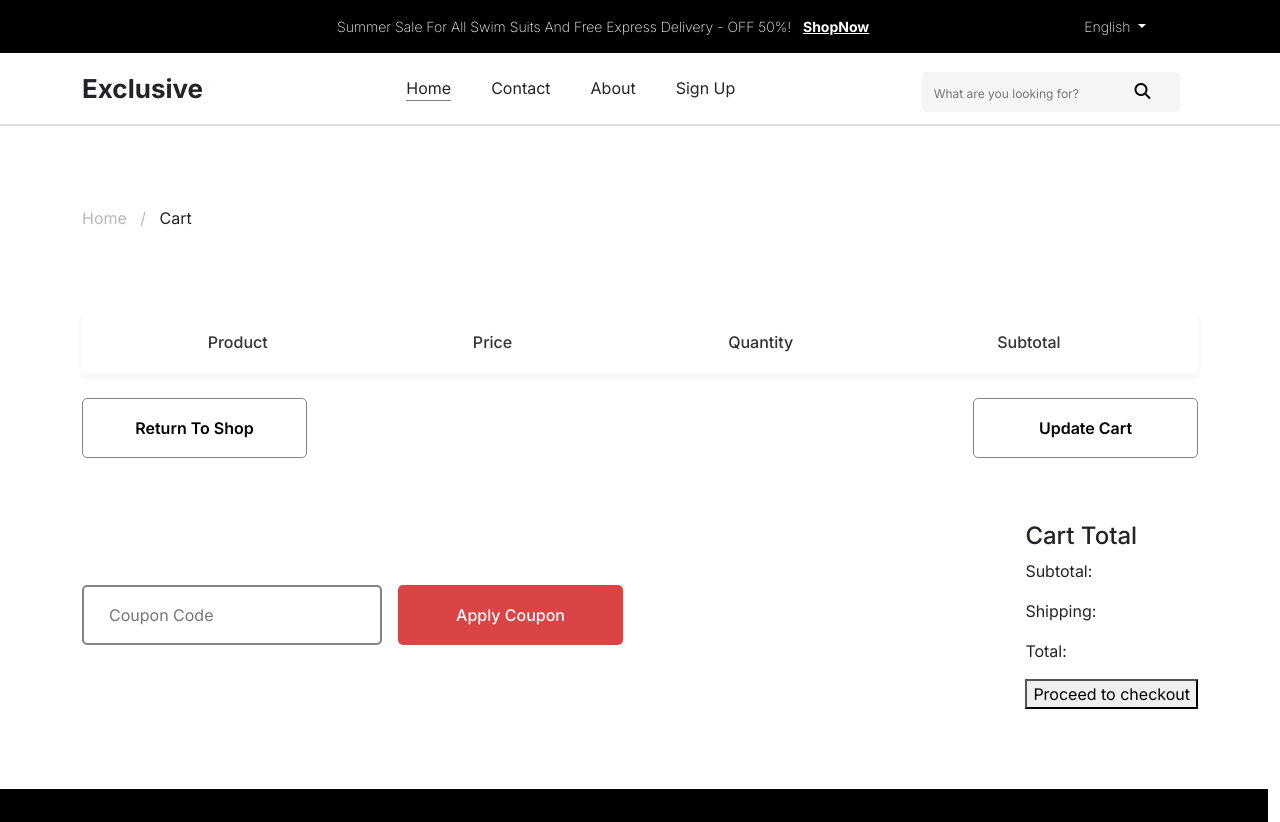
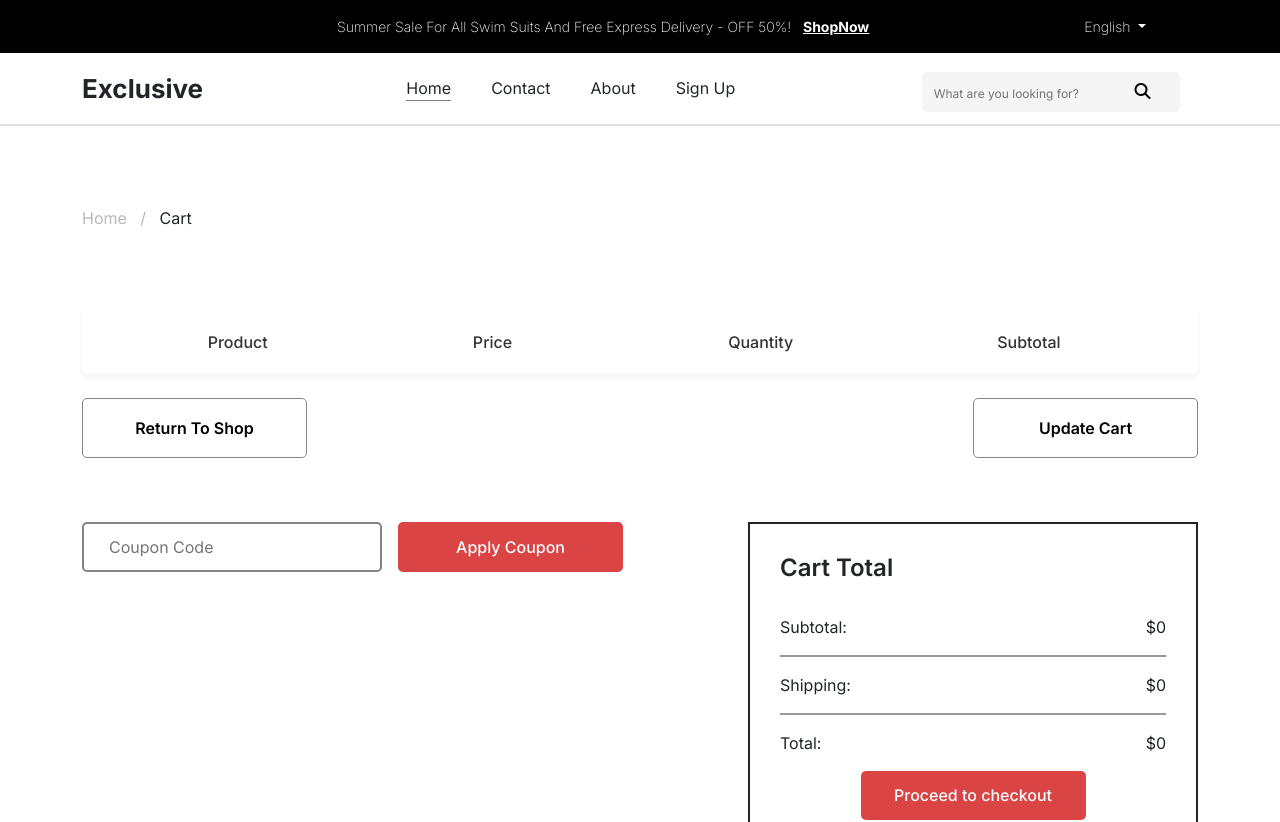
Before and after one commit to YousefAbdelaty/E-commerce-Website, an Angular app: page /cart in a window 1280 px wide. Shown: the top 822 px of the page. Built offline with nearby package versions, Linux system fonts and the light colour scheme.

Commit message:
Completed cart

```diff
--- a/src/app/Services/products.sharing.service.service.ts
+++ b/src/app/Services/products.sharing.service.service.ts
@@ -50,6 +50,15 @@ export class ProductsSharingServiceService {
   );
 
   cartCounter = this.cartProductsLength$;
+  cartTotalCost = 0;
+
+  setCartTotal(total : number){
+    this.cartTotalCost = total;
+  }
+
+  getCartTotal(){
+    return this.cartTotalCost;
+  }
 
 
   removeWishProduct(product : any){
--- a/src/app/cart/cart.component.css
+++ b/src/app/cart/cart.component.css
@@ -153,6 +153,8 @@
     margin-top: 4rem;
     display: flex;
     justify-content: space-between;
+    align-items: flex-start;
+    margin-bottom: 5rem;
 }
 
 .cartWrapper .couponTotalWrapper .couponWrapper{
@@ -163,7 +165,7 @@
 
 .cartWrapper .couponTotalWrapper .couponWrapper input{
     width: 300px;
-    height: 60px;
+    height: 50px;
     padding-left: 25px;
     border: 2px solid #848484;
     border-radius: 5px;
@@ -172,17 +174,19 @@
     position: relative;
     z-index: 1;
 }
+.cartWrapper .totalWrapper button,
 .cartWrapper .couponTotalWrapper .couponWrapper button{
     border: none;
     color: white;
     font-weight: 500;
     background-color: #db4444;
     width: 225px;
-    height: 60px;
+    height: 50px;
     border-radius: 5px;
     transition: all ease-in-out 0.3s;
 }
 
+.cartWrapper .totalWrapper button:hover,
 .cartWrapper .couponTotalWrapper .couponWrapper button:hover{
     transform: scale(1.04);
 }
@@ -193,12 +197,52 @@
     flex-direction: column;
     /* align-items: flex-start; */
     /* justify-content: flex-start; */
+    border: 2px solid #242424;
+    width: 450px;
+    height: 330px;
+    padding: 30px;
+}
+
+.cartWrapper .totalWrapper h4{
+    font-weight: 600;
+    margin-bottom: 2rem;
+}
+.cartWrapper .totalWrapper .totalItem{
+    display: flex;
+    justify-content: space-between;
+}
+
+.cartWrapper .totalWrapper .divider{
+    width: 100%;
+    /* background-color: #999999; */
+    /* height: 2px; */
+    border: 1px solid #999999;
+}
+
+.cartWrapper .totalWrapper button{
+    margin: 0 auto;
 }
 
 
 
 
+
 /* Media queries */
+
+@media only screen and (max-width : 1200px){
+    .cartWrapper .couponTotalWrapper {
+        justify-content: center;
+        flex-direction: column;
+        align-items: center;
+        gap: 2rem;
+    }
+
+    .cartWrapper .couponTotalWrapper .couponWrapper button{
+        width: 300px;
+    }
+}
+
+
 
 @media only screen and (max-width : 992px){
     .cartWrapper .scrollerWrapper{
@@ -211,17 +255,20 @@
         background: #ccc;
         border-radius: 4px;
     }
-    .cartWrapper .couponTotalWrapper {
-        justify-content: center;
-        flex-direction: column;
-    }
     .cartWrapper .couponTotalWrapper .couponWrapper{
         flex-direction: column;
         gap: 1rem;
     }
+    .cartWrapper .couponTotalWrapper .totalWrapper{
+        width: 70vw;
+    }
     .cartWrapper .couponTotalWrapper .couponWrapper button{
-        width: 300px;
+        width: 48vw;
     }
+    .cartWrapper .couponTotalWrapper .couponWrapper input{
+        width: 48vw;
+    }
+
 }
 
 @media only screen and (max-width : 576px){
@@ -238,5 +285,9 @@
         align-self: flex-end;
     }
 
+    .cartWrapper .couponTotalWrapper button{
+        width: 50vw;
+    }
+
 
 }
--- a/src/app/cart/cart.component.html
+++ b/src/app/cart/cart.component.html
@@ -61,20 +61,25 @@
         <div class="totalWrapper">
             <h4>Cart Total</h4>
 
-            <div>
+            <div class="totalItem">
                 <p>Subtotal:</p>
-                <p></p>
+                <p>${{cartTotal(cartProducts)}}</p>
             </div>
 
-            <div>
+            <div class="divider"></div>
+
+            <div class="totalItem mt-3">
                 <p>Shipping:</p>
-                <p></p>
+                <p>$0</p>
             </div>
 
-            <div>
+            <div class="divider"></div>
+
+            <div class="totalItem mt-3">
                 <p>Total:</p>
-                <p></p>
+                <p>${{cartTotal(cartProducts)}}</p>
             </div>
+
 
             <button>Proceed to checkout</button>
         </div>
--- a/src/app/cart/cart.component.ts
+++ b/src/app/cart/cart.component.ts
@@ -13,8 +13,11 @@ import { CommonModule } from '@angular/common';
 })
 export class CartComponent {
 
-  constructor(private products:ProductsSharingServiceService){}
+  constructor(private products:ProductsSharingServiceService){
 
+  }
+
+  cartTotalCost! : number;
   cartCounter! : Number;
   prodQuantity! : HTMLParagraphElement;
   cartProducts! : any[];
@@ -35,21 +38,23 @@ export class CartComponent {
 
   decreaseQuantity(product : any){
     this.products.decreaseQuantity(product);
-    //  if(product.quantity<=9){
-    //   this.prodQuantity.innerHTML=`0${product.quantity}`;
-    // }
   }
+
   increaseQuantity(product : any){
     this.products.increaseQuantity(product);
-    // if(product.quantity>=10){
-
-    //   this.prodQuantity.innerHTML=`${product.quantity}`;
-    // }
   }
 
   subtotalCalc(quantity : any , price:any){
     return quantity * price ;
   }
 
+  cartTotal(products : any){
+    this.cartTotalCost = products.reduce((total : any , product : any) =>{
+      return total + (product.price * product.quantity)
+    },0);
+    this.products.setCartTotal(this.cartTotalCost);
+    return this.cartTotalCost;
+  }
+
 
 }
```
